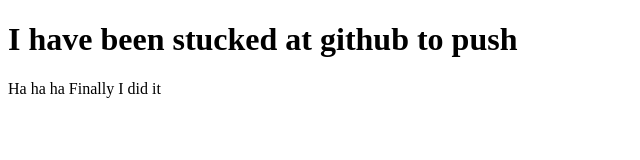
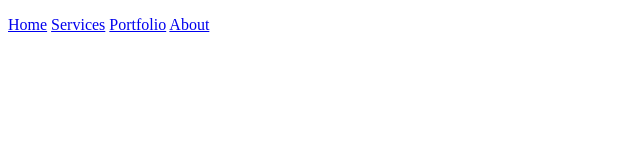
Before and after one commit to nishaniiuc/1stweb, a plain HTML site: page index.html in a window 1280 px wide. Shown: the whole page, without its empty margins (0-640 px from the left). Drawn offline with Linux system fonts and the light colour scheme.

Commit message:
add please

```diff
--- a/index.html
+++ b/index.html
@@ -6,7 +6,18 @@
     <title>Git Test</title>
 </head>
 <body>
-    <h1>I have been stucked at github to push</h1>
-    <p>Ha ha ha Finally I did it</p>
+    <header id="main header">
+                <div id="main cointaner">
+                        <div id="logo Area">
+                            <P>
+                                <a href="#">Home</a>
+
+                              <a href="#">Services</a>
+                              <a href="#">Portfolio</a>
+                                <a href="#">About</a>
+                            </P>
+                        </div>
+                </div>
+    </header>
 </body>
 </html>
```
